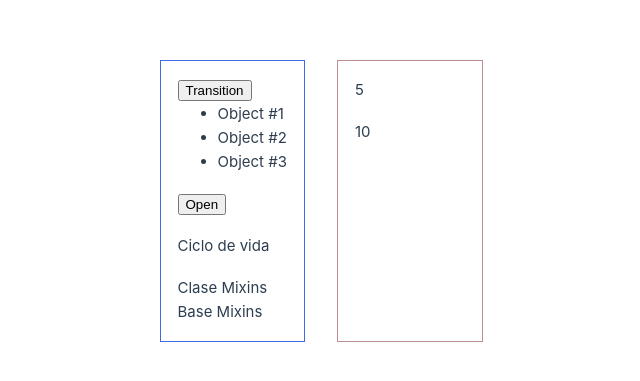
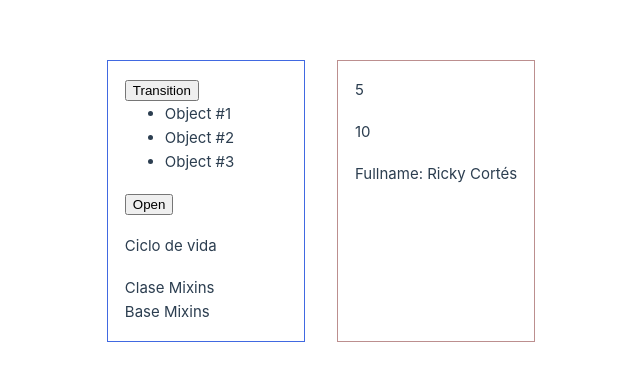
Before and after one commit to RickyBv1/Components-Composition-Vue, a Vue app: page / in a window 1280 px wide. Shown: the part 199-580 px from the top of the page, without its empty margins (319-959 px from the left). Built offline with nearby package versions, Linux system fonts and the light colour scheme.

Commit message:
feat: add ClaseComputed component and integrate into App.vue

```diff
--- a/src/App.vue
+++ b/src/App.vue
@@ -5,6 +5,7 @@ import ClaseCicloDeVida from './components/ClaseCicloDeVida/ClaseCicloDeVida.vue
 import ClaseMixins from './components/ClaseMixins/ClaseMixins.vue'
 import ClaseVariablesReactivas from './compositions/ClaseVariablesReactivas/ClaseVariablesReactivas.vue'
 import ClaseWatch from './compositions/ClaseWatch/ClaseWatch.vue'
+import ClaseComputed from './compositions/ClaseComputed/ClaseComputed.vue'
 
 export default {
   name: 'App',
@@ -15,6 +16,7 @@ export default {
     ClaseMixins,
     ClaseVariablesReactivas,
     ClaseWatch,
+    ClaseComputed,
   },
 }
 </script>
@@ -34,6 +36,8 @@ export default {
     <ClaseVariablesReactivas class="card" />
 
     <ClaseWatch class="card" />
+
+    <ClaseComputed class="card" />
   </div>
 </template>
 
--- /dev/null
+++ b/src/compositions/ClaseComputed/ClaseComputed.vue
@@ -0,0 +1,14 @@
+<template>
+  <HomeComputed></HomeComputed>
+</template>
+
+<script>
+import HomeComputed from './components/HomeComputed.vue'
+
+export default {
+  name: 'ClaseComputed',
+  components: {
+    HomeComputed,
+  },
+}
+</script>
--- /dev/null
+++ b/src/compositions/ClaseComputed/components/HomeComputed.vue
@@ -0,0 +1,22 @@
+<template>
+  <div>Fullname: {{ fullName }}</div>
+</template>
+
+<script>
+import { ref, computed } from 'vue'
+
+export default {
+  setup() {
+    const firstName = ref('Ricky')
+    const lastName = ref('Cortés')
+
+    const fullName = computed(() => {
+      return `${firstName.value} ${lastName.value}`
+    })
+
+    return {
+      fullName,
+    }
+  },
+}
+</script>
```
